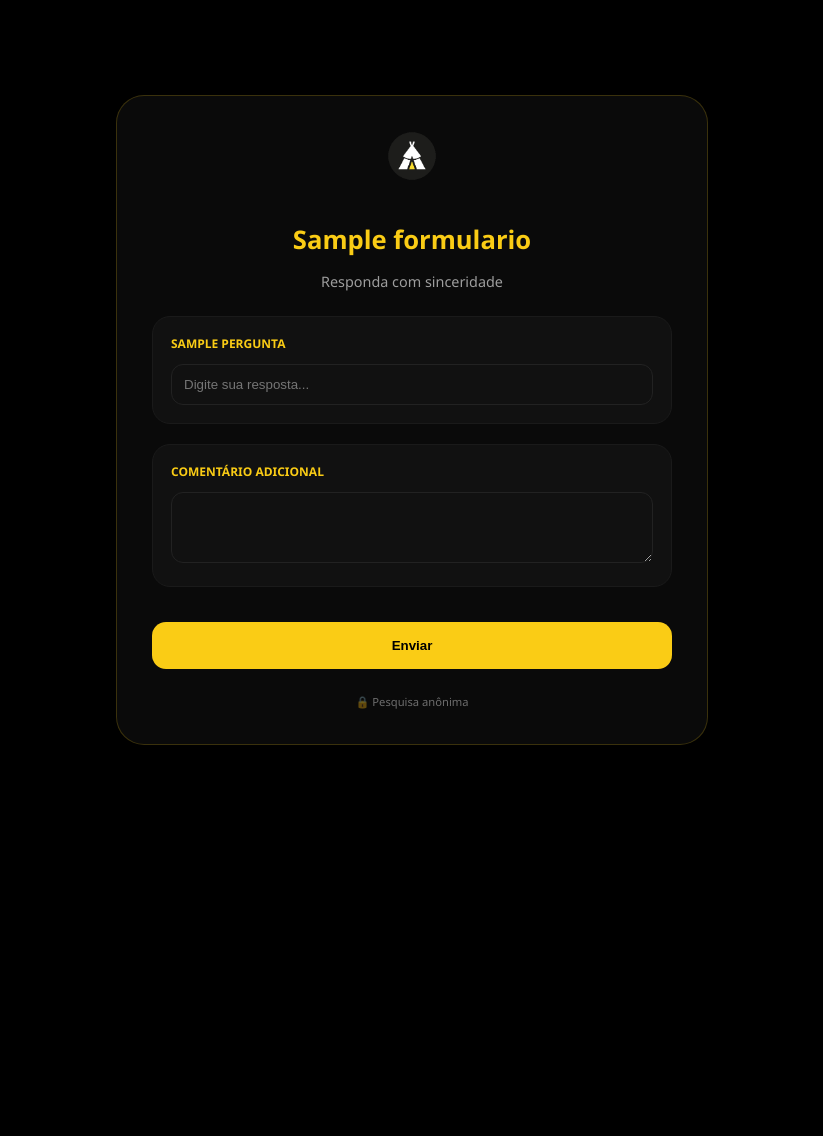
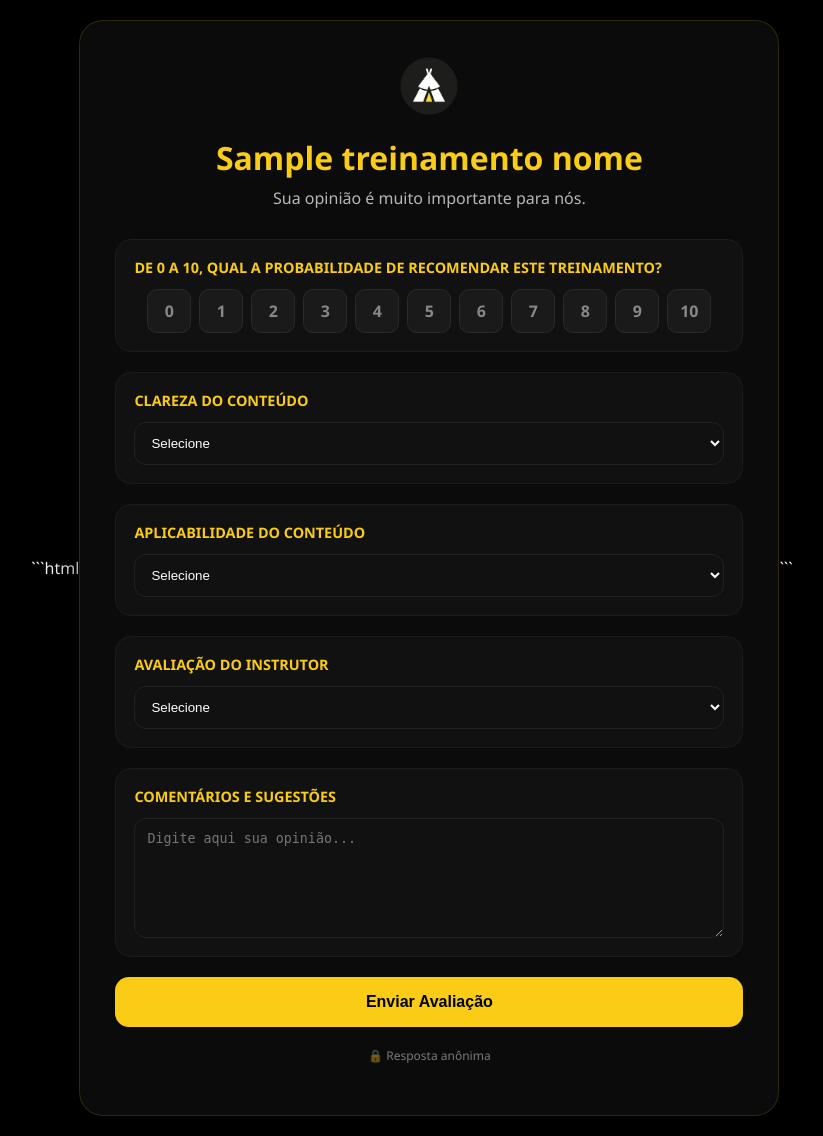
Before and after one commit to qualidadekcq-droid/nps, a Flask app: template templates/feedback_form.html in a window 1280 px wide. Shown: the whole page, without its empty margins (228-1051 px from the left). Before the commit the page ends 745 px from the top, so only its background shows below. Run offline with Flask 3, Linux system fonts and the light colour scheme; the template is opened without the code that fills it: most values are stand-ins (such as "Sample title", 1, 10 or a date in 2020).

Commit message:
ajustes de formularios

````diff
--- a/templates/feedback_form.html
+++ b/templates/feedback_form.html
@@ -1,240 +1,284 @@
+```html
 <!DOCTYPE html>
 <html lang="pt-br">
 <head>
 <meta charset="UTF-8">
 <meta name="viewport" content="width=device-width, initial-scale=1.0">
-    <title>Formulário de Avaliação</title>
+
+<title>Avaliação de Treinamento</title>
 
 <link rel="shortcut icon" href="{{ url_for('static', filename='favicon-32x32.png') }}">
 
 <style>
-        body {
-            background: #000;
-            color: #fff;
-            font-family: 'Segoe UI', Roboto, sans-serif;
-            min-height: 100vh;
-            display: flex;
-            align-items: center;
-            justify-content: center;
-            padding: 20px;
-            margin: 0;
+
+body{
+    margin:0;
+    padding:20px;
+    min-height:100vh;
+    display:flex;
+    justify-content:center;
+    align-items:center;
+    background:#000;
+    color:#fff;
+    font-family:'Segoe UI',sans-serif;
 }
 
-        .survey-card {
-            background: #0a0a0a;
-            border: 1px solid rgba(250, 204, 21, 0.2);
-            border-radius: 28px;
-            padding: 35px;
-            max-width: 520px;
-            width: 100%;
-            box-shadow: 0 25px 50px rgba(0,0,0,0.8);
-            text-align: center;
+.container{
+    width:100%;
+    max-width:700px;
 }
 
-        h2 {
-            color: #facc15;
-            font-weight: 800;
-            margin-bottom: 5px;
-            font-size: 1.6rem;
+.card{
+    background:#0b0b0b;
+    border:1px solid rgba(250,204,21,.15);
+    border-radius:24px;
+    padding:35px;
+    box-shadow:0 20px 50px rgba(0,0,0,.6);
 }
 
-        .instruction {
-            opacity: 0.6;
-            font-size: 0.9rem;
-            margin-bottom: 25px;
+.logo{
+    width:60px;
+    display:block;
+    margin:0 auto 20px auto;
 }
 
-        .rating-group {
-            background: #111;
-            padding: 18px;
-            border-radius: 18px;
-            border: 1px solid #1a1a1a;
-            margin-bottom: 20px;
-            text-align: left;
+h1{
+    text-align:center;
+    color:#facc15;
+    margin:0;
+    font-size:2rem;
 }
 
-        .rating-label {
-            font-size: 0.75rem;
-            font-weight: 800;
-            color: #facc15;
-            margin-bottom: 12px;
-            display: block;
-            text-transform: uppercase;
+.subtitle{
+    text-align:center;
+    opacity:.7;
+    margin-top:8px;
+    margin-bottom:30px;
 }
 
-        .nps-container {
-            display: flex;
-            justify-content: center;
-            gap: 8px;
-            flex-wrap: wrap;
+.question{
+    background:#111;
+    border:1px solid #1c1c1c;
+    border-radius:16px;
+    padding:18px;
+    margin-bottom:20px;
 }
 
-        .nps-item {
-            width: 42px;
+.question-title{
+    display:block;
+    font-size:.9rem;
+    font-weight:700;
+    margin-bottom:12px;
+    color:#facc15;
+    text-transform:uppercase;
 }
 
-        .nps-item input {
-            display: none;
+.nps-grid{
+    display:flex;
+    flex-wrap:wrap;
+    gap:8px;
+    justify-content:center;
 }
 
-        .nps-item label {
-            width: 100%;
-            aspect-ratio: 1;
-            display: flex;
-            align-items: center;
-            justify-content: center;
-            background: #151515;
-            border: 1px solid #222;
-            border-radius: 8px;
-            font-weight: 700;
-            cursor: pointer;
-            font-size: 0.85rem;
-            color: #666;
+.nps-grid label{
+    cursor:pointer;
 }
 
-        .nps-item input:checked + label {
-            background: #facc15;
-            color: #000;
-            border-color: #facc15;
+.nps-grid input{
+    display:none;
 }
 
-        textarea, input {
-            background: #111;
-            border: 1px solid #222;
-            color: #fff;
-            border-radius: 12px;
-            padding: 12px;
-            width: 100%;
-            box-sizing: border-box;
+.nps-grid span{
+    width:42px;
+    height:42px;
+    display:flex;
+    align-items:center;
+    justify-content:center;
+    background:#1a1a1a;
+    border-radius:10px;
+    border:1px solid #2a2a2a;
+    font-weight:700;
+    color:#888;
 }
 
-        .btn-submit {
-            background: #facc15;
-            color: #000;
-            border: none;
-            width: 100%;
-            padding: 16px;
-            border-radius: 14px;
-            font-weight: 800;
-            cursor: pointer;
-            margin-top: 15px;
+.nps-grid input:checked + span{
+    background:#facc15;
+    color:#000;
+    border-color:#facc15;
 }
 
-        .btn-submit:hover {
-            background: #fff;
+select,
+textarea{
+    width:100%;
+    background:#111;
+    color:#fff;
+    border:1px solid #222;
+    border-radius:12px;
+    padding:12px;
+    box-sizing:border-box;
 }
 
-        .footer-anonimo {
-            font-size: 0.7rem;
-            opacity: 0.4;
-            margin-top: 25px;
+textarea{
+    resize:vertical;
+    min-height:120px;
 }
 
-        .optional {
-            font-size: 0.7rem;
-            opacity: 0.5;
+.btn{
+    width:100%;
+    padding:16px;
+    border:none;
+    border-radius:14px;
+    background:#facc15;
+    color:#000;
+    font-weight:800;
+    cursor:pointer;
+    font-size:1rem;
 }
+
+.btn:hover{
+    background:#ffe36b;
+}
+
+.footer{
+    text-align:center;
+    margin-top:20px;
+    opacity:.45;
+    font-size:.75rem;
+}
+
 </style>
 </head>
 
 <body>
 
-<div class="survey-card">
+<div class="container">
 
-    <img src="{{ url_for('static', filename='logo.png') }}" style="width:50px;margin-bottom:15px;">
+    <div class="card">
 
-    <h2>{{ formulario.titulo }}</h2>
+        <img class="logo"
+             src="{{ url_for('static', filename='logo.png') }}">
 
-    <p class="instruction">
-        Responda com sinceridade
-    </p>
+        <h1>{{ treinamento_nome }}</h1>
 
-    <form action="/responder-formulario" method="POST">
-        <input type="hidden" name="formulario_id" value="{{ formulario.id }}">
-
-        {% for p in perguntas %}
-
-        <div class="rating-group">
-            <span class="rating-label">{{ p.pergunta }}</span>
-
-            {% if p.tipo == "nota_0_10" %}
-
-                <div class="nps-container">
-                    {% for i in range(11) %}
-                    <div class="nps-item">
-                        <input type="radio"
-                               name="pergunta_{{ p.id }}"
-                               value="{{ i }}"
-                               id="p{{ p.id }}_{{ i }}"
-                               required>
-                        <label for="p{{ p.id }}_{{ i }}">{{ i }}</label>
-                    </div>
-                    {% endfor %}
+        <div class="subtitle">
+            Sua opinião é muito importante para nós.
         </div>
 
-            {% elif p.tipo == "nota_1_5" %}
+        <form method="POST" action="/salvar-pesquisa">
 
-                <div class="nps-container">
-                    {% for i in range(1, 6) %}
-                    <div class="nps-item">
+            <input type="hidden"
+                   name="treinamento_id"
+                   value="{{ treinamento_id }}">
+
+            <!-- NPS -->
+
+            <div class="question">
+
+                <span class="question-title">
+                    De 0 a 10, qual a probabilidade de recomendar este treinamento?
+                </span>
+
+                <div class="nps-grid">
+
+                    {% for i in range(11) %}
+                    <label>
                         <input type="radio"
-                               name="pergunta_{{ p.id }}"
+                               name="nota"
                                value="{{ i }}"
-                               id="p{{ p.id }}_{{ i }}"
                                required>
-                        <label for="p{{ p.id }}_{{ i }}">{{ i }}</label>
-                    </div>
+                        <span>{{ i }}</span>
+                    </label>
                     {% endfor %}
+
                 </div>
 
-            {% elif p.tipo == "sim_nao" %}
-
-                <div class="nps-container">
-                    {% for op in ["Sim", "Não"] %}
-                    <div class="nps-item">
-                        <input type="radio"
-                               name="pergunta_{{ p.id }}"
-                               value="{{ op }}"
-                               id="p{{ p.id }}_{{ op }}"
-                               required>
-                        <label for="p{{ p.id }}_{{ op }}">{{ op }}</label>
-                    </div>
-                    {% endfor %}
             </div>
 
-            {% elif p.tipo == "textarea" %}
+            <!-- Clareza -->
 
-                <textarea name="pergunta_{{ p.id }}"
-                          rows="3"
-                          placeholder="Digite sua resposta..."></textarea>
+            <div class="question">
 
-            {% else %}
+                <span class="question-title">
+                    Clareza do conteúdo
+                </span>
 
-                <input type="text"
-                       name="pergunta_{{ p.id }}"
-                       placeholder="Digite sua resposta...">
+                <select name="clareza" required>
+                    <option value="">Selecione</option>
+                    <option value="1">1 - Muito ruim</option>
+                    <option value="2">2</option>
+                    <option value="3">3</option>
+                    <option value="4">4</option>
+                    <option value="5">5 - Excelente</option>
+                </select>
 
-            {% endif %}
             </div>
 
-        {% endfor %}
+            <!-- Aplicabilidade -->
 
-        <div class="rating-group">
-            <span class="rating-label">Comentário adicional</span>
-            <textarea name="comentario" rows="3"></textarea>
+            <div class="question">
+
+                <span class="question-title">
+                    Aplicabilidade do conteúdo
+                </span>
+
+                <select name="aplicabilidade" required>
+                    <option value="">Selecione</option>
+                    <option value="1">1 - Muito ruim</option>
+                    <option value="2">2</option>
+                    <option value="3">3</option>
+                    <option value="4">4</option>
+                    <option value="5">5 - Excelente</option>
+                </select>
+
             </div>
 
-        <button type="submit" class="btn-submit">
-            Enviar
+            <!-- Instrutor -->
+
+            <div class="question">
+
+                <span class="question-title">
+                    Avaliação do instrutor
+                </span>
+
+                <select name="instrutor" required>
+                    <option value="">Selecione</option>
+                    <option value="1">1 - Muito ruim</option>
+                    <option value="2">2</option>
+                    <option value="3">3</option>
+                    <option value="4">4</option>
+                    <option value="5">5 - Excelente</option>
+                </select>
+
+            </div>
+
+            <!-- Comentário -->
+
+            <div class="question">
+
+                <span class="question-title">
+                    Comentários e sugestões
+                </span>
+
+                <textarea
+                    name="comentario"
+                    placeholder="Digite aqui sua opinião..."></textarea>
+
+            </div>
+
+            <button class="btn" type="submit">
+                Enviar Avaliação
             </button>
 
-        <div class="footer-anonimo">
-            🔒 Pesquisa anônima
+            <div class="footer">
+                🔒 Resposta anônima
             </div>
 
         </form>
 
     </div>
 
+</div>
+
 </body>
 </html>
+```
````
Lines whose indentation alone changed are shown as unchanged.
